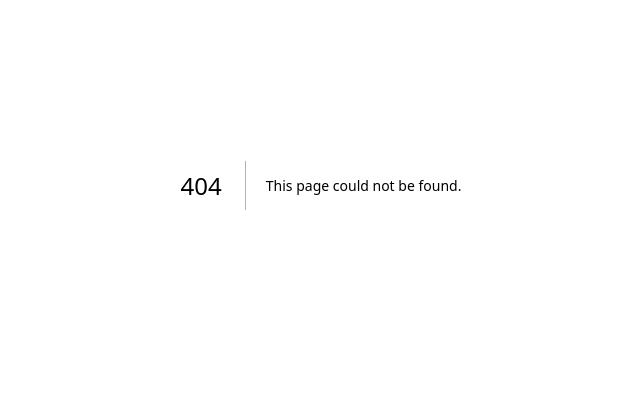
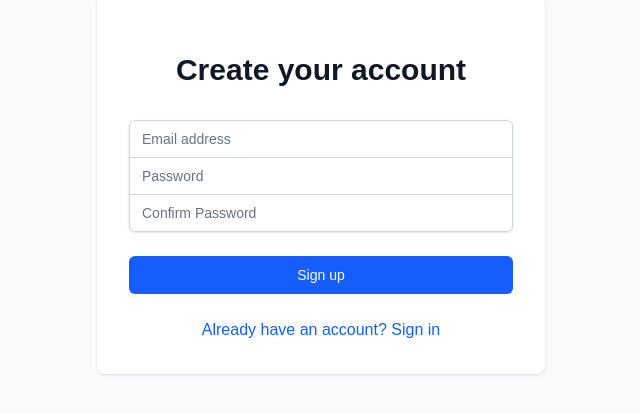
Before and after one commit to koskei-kipkoech/Gist-Tracker-App, a Next.js app: page /signup in a window 1280 px wide. Before the commit this address had no page. Shown: the part 215-628 px from the top of the page, without its empty margins (319-959 px from the left). Built offline with nearby package versions, Linux system fonts and the light colour scheme.

Commit message:
Adds a gignup form

```diff
--- /dev/null
+++ b/app/signup/page.tsx
@@ -0,0 +1,117 @@
+'use client'
+import { useState } from 'react'
+import { useRouter } from 'next/navigation'
+import Link from 'next/link'
+export default function SignUp() {
+  const router = useRouter()
+  const [formData, setFormData] = useState({
+    email: '',
+    password: '',
+    confirmPassword: ''
+  })
+  const [error, setError] = useState('')
+  const handleSubmit = async (e: React.FormEvent) => {
+    e.preventDefault()
+    setError('')
+    if (formData.password !== formData.confirmPassword) {
+      setError('Passwords do not match')
+      return
+    }
+    try {
+      const response = await fetch('/api/auth/signup', {
+        method: 'POST',
+        headers: {
+          'Content-Type': 'application/json',
+        },
+        body: JSON.stringify({
+          email: formData.email,
+          password: formData.password,
+        }),
+      })
+      if (response.ok) {
+        router.push('/login')
+      } else {
+        const data = await response.json()
+        setError(data.message || 'Something went wrong')
+      }
+    } catch (err) {
+      setError('An error occurred during signup')
+    }
+  }
+  return (
+    <div className="min-h-screen flex items-center justify-center bg-gray-50">
+      <div className="max-w-md w-full space-y-8 p-8 bg-white rounded-lg shadow">
+        <div>
+          <h2 className="mt-6 text-center text-3xl font-extrabold text-gray-900">
+            Create your account
+          </h2>
+        </div>
+        <form className="mt-8 space-y-6" onSubmit={handleSubmit}>
+          {error && (
+            <div className="text-red-500 text-center text-sm">{error}</div>
+          )}
+          <div className="rounded-md shadow-sm -space-y-px">
+            <div>
+              <label htmlFor="email" className="sr-only">
+                Email address
+              </label>
+              <input
+                id="email"
+                name="email"
+                type="email"
+                required
+                className="appearance-none rounded-none relative block w-full px-3 py-2 border border-gray-300 placeholder-gray-500 text-gray-900 rounded-t-md focus:outline-none focus:ring-blue-500 focus:border-blue-500 focus:z-10 sm:text-sm"
+                placeholder="Email address"
+                value={formData.email}
+                onChange={(e) => setFormData({ ...formData, email: e.target.value })}
+              />
+            </div>
+            <div>
+              <label htmlFor="password" className="sr-only">
+                Password
+              </label>
+              <input
+                id="password"
+                name="password"
+                type="password"
+                required
+                className="appearance-none rounded-none relative block w-full px-3 py-2 border border-gray-300 placeholder-gray-500 text-gray-900 focus:outline-none focus:ring-blue-500 focus:border-blue-500 focus:z-10 sm:text-sm"
+                placeholder="Password"
+                value={formData.password}
+                onChange={(e) => setFormData({ ...formData, password: e.target.value })}
+              />
+            </div>
+            <div>
+              <label htmlFor="confirmPassword" className="sr-only">
+                Confirm Password
+              </label>
+              <input
+                id="confirmPassword"
+                name="confirmPassword"
+                type="password"
+                required
+                className="appearance-none rounded-none relative block w-full px-3 py-2 border border-gray-300 placeholder-gray-500 text-gray-900 rounded-b-md focus:outline-none focus:ring-blue-500 focus:border-blue-500 focus:z-10 sm:text-sm"
+                placeholder="Confirm Password"
+                value={formData.confirmPassword}
+                onChange={(e) => setFormData({ ...formData, confirmPassword: e.target.value })}
+              />
+            </div>
+          </div>
+          <div>
+            <button
+              type="submit"
+              className="group relative w-full flex justify-center py-2 px-4 border border-transparent text-sm font-medium rounded-md text-white bg-blue-600 hover:bg-blue-700 focus:outline-none focus:ring-2 focus:ring-offset-2 focus:ring-blue-500"
+            >
+              Sign up
+            </button>
+          </div>
+          <div className="text-center">
+            <Link href="/login" className="text-blue-600 hover:text-blue-700">
+              Already have an account? Sign in
+            </Link>
+          </div>
+        </form>
+      </div>
+    </div>
+  )
+}
```
